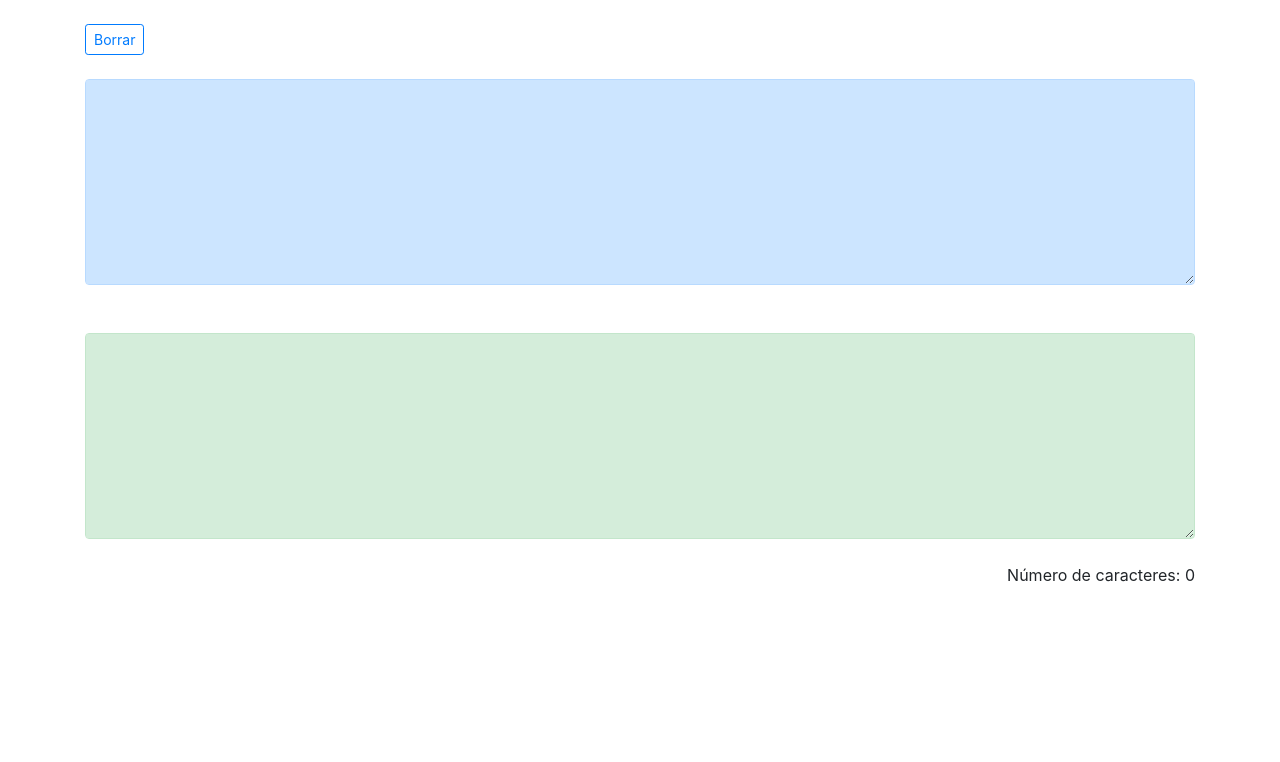
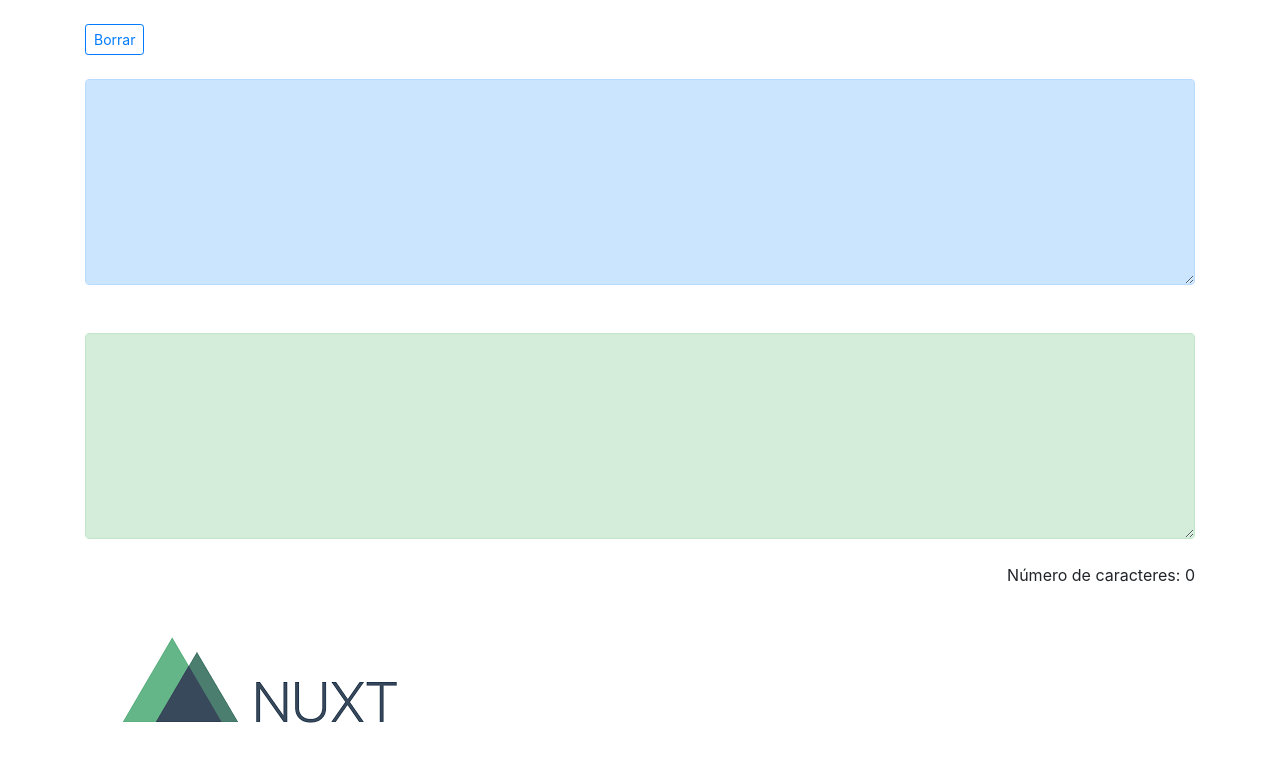
Before and after one commit to obedmacallums/copiaypega, a Nuxt app: page / in a window 1280 px wide. Shown: the top 762 px of the page. Built offline with nearby package versions, Linux system fonts and the light colour scheme.

Commit message:
check images assets

```diff
--- a/pages/index.vue
+++ b/pages/index.vue
@@ -30,7 +30,7 @@
 
 
       </div>
-
+      <img src="~/assets/img/download.png" />
 
     </div>
 
```
Also changed, not shown: assets/img/download.png (added).
